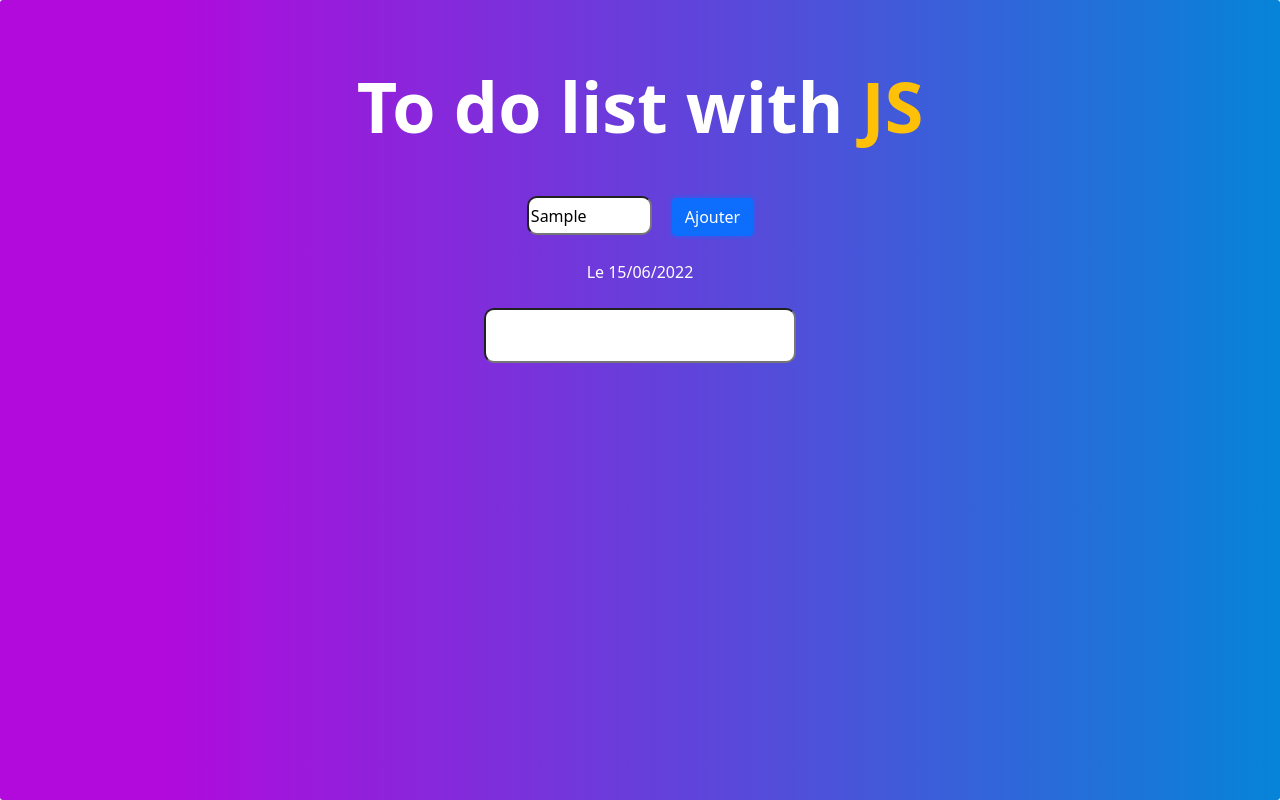
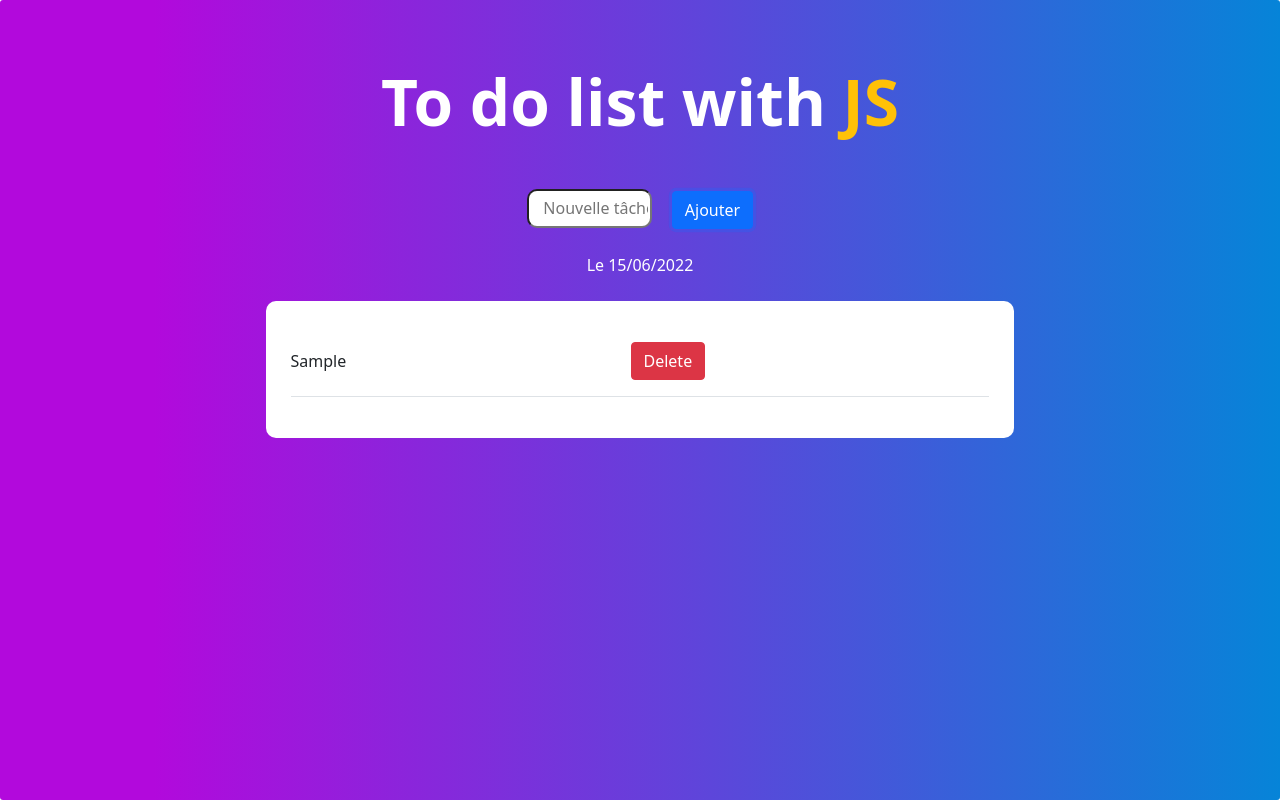
Before and after one commit to ElskaWitch/to-do-list, a plain HTML site: page index.html in a window 1280 px wide. Both pictures are taken after typing "Sample" into the empty fields and a click on the button "Ajouter". Drawn offline with nearby package versions, Linux system fonts and the light colour scheme.

Commit message:
delete and done

```diff
--- a/css/style.css
+++ b/css/style.css
@@ -11,8 +11,11 @@
   height: 39px;
 }
 .barre2 {
-  width: 25%;
-  height: 55px;
+  background-color: white;
+  margin: 3% auto;
+  padding: 2%;
+  width: 60%;
+  cursor: pointer;
 }
 .barre1,
 .barre2 {
@@ -20,6 +23,11 @@
 }
 
 h1 {
-  font-size: 70px;
-  font-weight: 600;
+  font-size: 4rem;
+  font-weight: bold;
 }
+
+.completed {
+  text-decoration: line-through;
+  color: rgb(0, 187, 91);
+}
--- a/index.html
+++ b/index.html
@@ -15,7 +15,7 @@
   </head>
   <body>
     <div class="bg card-img-overlay">
-      <div class="container text-center mt-5 text-white">
+      <div class="text-center mt-5 text-white">
         <h1>To do list with <span class="text-warning">JS</span></h1>
       </div>
       <div class="text-center mt-5" id="newtask">
@@ -35,9 +35,7 @@
       <div class="text-center text-white mt-4">
         <p>Le 15/06/2022</p>
       </div>
-      <div class="text-center mt-4">
-        <input type="text" class="barre2" id="task" />
-      </div>
+      <div class="text-center mt-4 barre2" id="task"></div>
     </div>
 
     <!--link js-->
--- a/js/script.js
+++ b/js/script.js
@@ -0,0 +1,38 @@
+document.getElementById("push").onclick = function (e) {
+  let elInput = document.getElementById("todo-input").value;
+
+  if (elInput == "") {
+    alert("Ajoute une tache");
+  } else if (elInput.length < 3) {
+    alert("la tache est trop courte");
+  } else if (elInput.length > 35) {
+    alert("la tache est trop longue");
+  } else {
+    console.log("tout est ok pour envoyer");
+    document.getElementById(
+      "task"
+    ).innerHTML += `<div class="d-flex justify-content-between align-items-center mb-3 border-bottom py-3">
+      <span class="my-0 taskName">${elInput}</span>
+      <button class="btn btn-danger delete">Delete</button>
+     <div/>`;
+
+    //  delete task
+    let tasksDelete = document.querySelectorAll(".delete");
+    for (let i = 0; i < tasksDelete.length; i++) {
+      tasksDelete[i].onclick = function () {
+        this.parentNode.remove();
+      };
+    }
+
+    // task done
+    let tasksDone = document.querySelectorAll(".taskName");
+    for (let i = 0; i < tasksDone.length; i++) {
+      tasksDone[i].onclick = function () {
+        this.classList.toggle("completed");
+      };
+    }
+
+    // supprime l'event une fois validé dans l'input
+    document.querySelector("#todo-input").value = "";
+  }
+};
```
